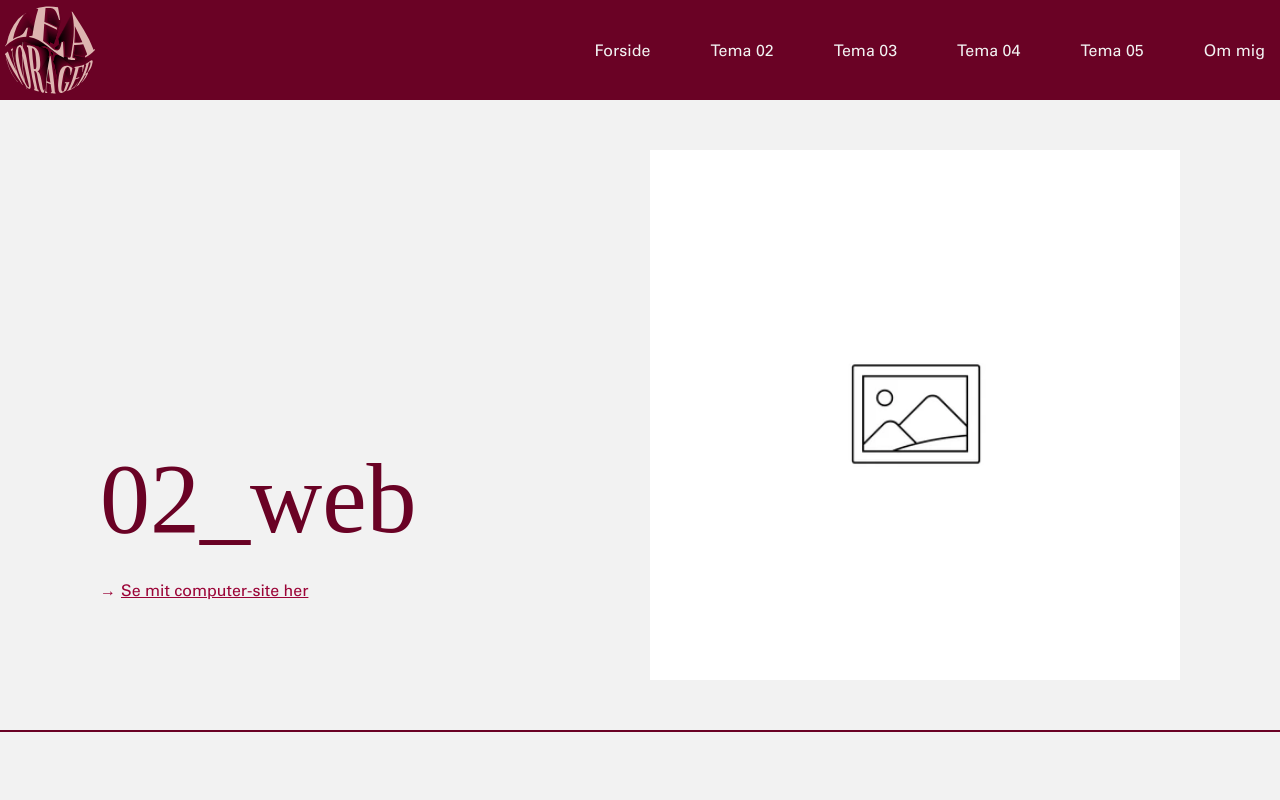
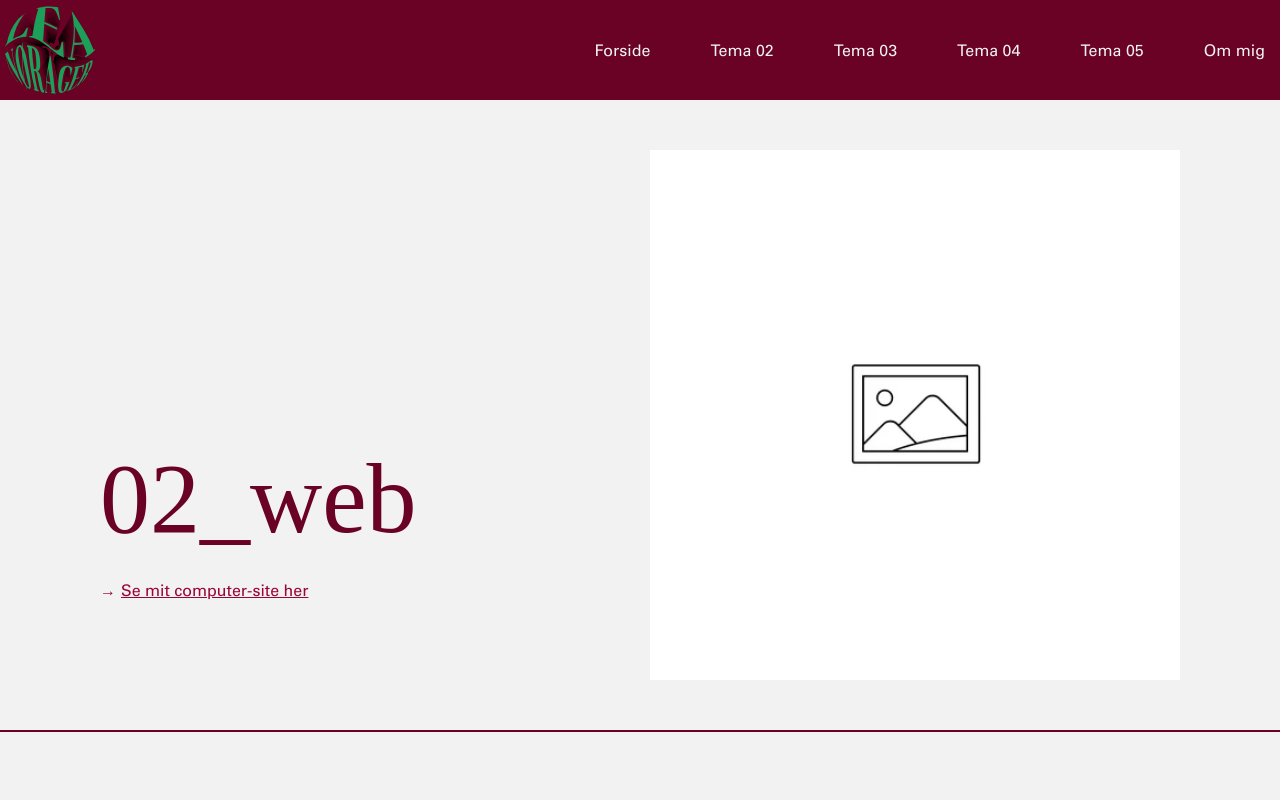
Before and after one commit to leanorager/portfolio-website, a plain HTML site: page 02_web.html in a window 1280 px wide. Shown: the top 800 px of the page. Drawn offline with Linux system fonts and the light colour scheme; a web font is replaced by a local one.

Commit message:
logo :hover

```diff
--- a/02_web.html
+++ b/02_web.html
@@ -15,7 +15,10 @@
     <header>
       <div class="logo">
         <a href="index.html">
-          <img src="img/logo.svg" alt="logo" />
+          <img src="img/logo.svg" alt="logo" class="logo-first" />
+        </a>
+        <a href="index.html">
+          <img src="img/logo-green.svg" alt="logo" class="logo-hover" />
         </a>
       </div>
       <nav>
--- a/css/layout.css
+++ b/css/layout.css
@@ -30,6 +30,17 @@ header {
   max-width: 90px; /* Fast bredde */
   height: auto;
   margin: 5px;
+}
+
+.logo-hover {
+  display: none;
+}
+.logo:hover .logo-first {
+  display: none;
+}
+
+.logo:hover .logo-hover {
+  display: block;
 }
 
 .menu {
```
Also changed, not shown: 03_ux.html (+4 -1 lines), 04_animation.html (+4 -1 lines), 05_indhold.html (+4 -1 lines), index.html (+4 -1 lines), om_mig.html (+4 -1 lines), img/logo-green.svg (added).
